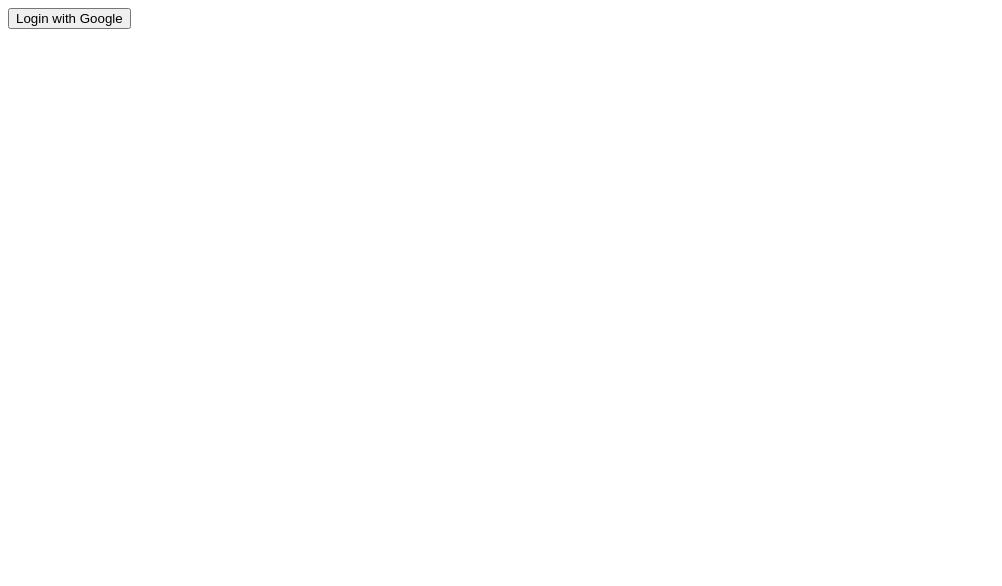
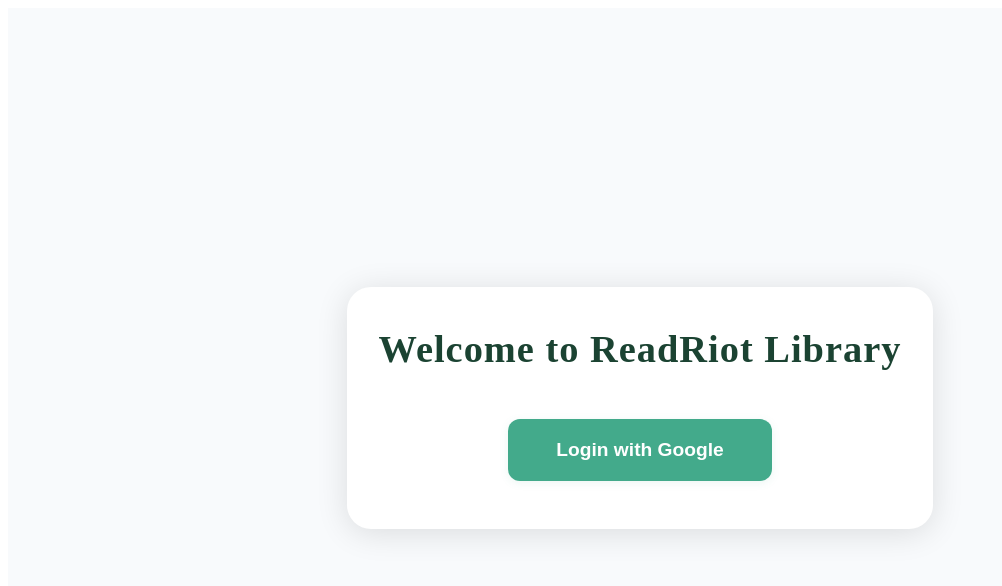
Before and after one commit to yarzhuravlov/drf-library-service, a React (Create React App) app in the folder google-oauth-test/: page / in a window 1280 px wide. Shown: the top 586 px of the page, without its empty margins (0-1002 px from the left). Built offline with nearby package versions, Linux system fonts and the light colour scheme.

Commit message:
add style

```diff
--- a/google-oauth-test/src/App.js
+++ b/google-oauth-test/src/App.js
@@ -43,20 +43,93 @@ function App() {
       .catch((err) => console.error("Auth URL fetch error:", err));
   };
 
+  // Стилі без CSS-файлів
+  const wrapperStyle = {
+    minHeight: "100vh",
+    display: "flex",
+    flexDirection: "column",
+    justifyContent: "center",
+    alignItems: "center",
+    background: "#f8fafc",
+  };
+
+  const cardStyle = {
+    background: "#fff",
+    padding: "40px 32px 32px 32px",
+    borderRadius: "24px",
+    boxShadow: "0 4px 32px 0 rgba(0,0,0,0.12)",
+    display: "flex",
+    flexDirection: "column",
+    alignItems: "center",
+    minWidth: "340px",
+    maxWidth: "95vw",
+  };
+
+  const titleStyle = {
+    fontSize: "2.4rem",
+    fontWeight: "700",
+    color: "#1b4332",
+    marginBottom: "32px",
+    textAlign: "center",
+    letterSpacing: "1px",
+  };
+
+  const buttonStyle = {
+    background: "#43aa8b",
+    color: "#fff",
+    fontSize: "1.2rem",
+    fontWeight: "600",
+    padding: "20px 48px",
+    border: "none",
+    borderRadius: "12px",
+    cursor: "pointer",
+    marginTop: "16px",
+    marginBottom: "16px",
+    boxShadow: "0 2px 8px 0 rgba(67,170,139,0.1)",
+    transition: "background 0.2s",
+  };
+
+  const buttonHoverStyle = {
+    background: "#38b000",
+  };
+
+  // Для ховер-ефекту
+  const [isHovered, setIsHovered] = useState(false);
+
   return (
-    <div className="p-4">
+    <div style={wrapperStyle}>
+      <div style={cardStyle}>
+        <div style={titleStyle}>Welcome to ReadRiot Library</div>
         {!tokenData && (
-        <button onClick={startGoogleLogin} className="px-4 py-2 bg-blue-600 text-white rounded">
+          <button
+            style={isHovered ? { ...buttonStyle, ...buttonHoverStyle } : buttonStyle}
+            onMouseEnter={() => setIsHovered(true)}
+            onMouseLeave={() => setIsHovered(false)}
+            onClick={startGoogleLogin}
+          >
             Login with Google
           </button>
         )}
 
         {tokenData && (
-        <div className="mt-4">
-          <h2 className="text-xl font-bold">Tokens</h2>
-          <pre>{JSON.stringify(tokenData, null, 2)}</pre>
+          <div style={{ marginTop: "24px", width: "100%" }}>
+            <h2 style={{ fontSize: "1.3rem", fontWeight: "700" }}>Tokens</h2>
+            <pre
+              style={{
+                background: "#f1faee",
+                borderRadius: "8px",
+                padding: "12px",
+                fontSize: "1rem",
+                marginTop: "8px",
+                overflowX: "auto",
+                color: "#3a3a3a",
+              }}
+            >
+              {JSON.stringify(tokenData, null, 2)}
+            </pre>
           </div>
         )}
+      </div>
     </div>
   );
 }
```
Also changed, not shown: 1 other file (tests, documents, lock files or other folders). Lines whose indentation alone changed are shown as unchanged.
